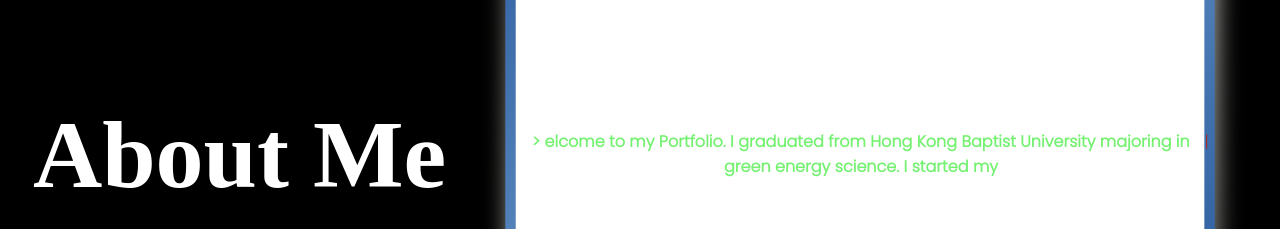
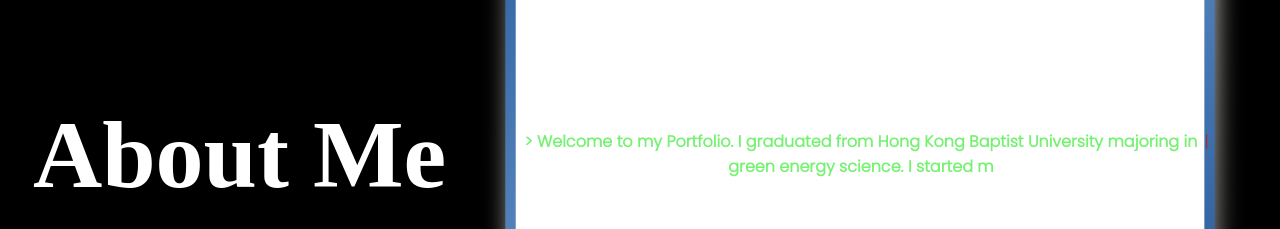
Before and after one commit to starxburst/portfolio, a React (Create React App) app: page / in a window 1280 px wide. Shown: the part 960-1189 px from the top of the page. Built offline with nearby package versions, Linux system fonts and the light colour scheme; a web font is replaced by a local one.

Commit message:
test git

```diff
--- a/src/components/About.js
+++ b/src/components/About.js
@@ -36,7 +36,7 @@ const About = () => {
                         <div className="about-typewriter-container">
                             <Typewriter
                             options={{
-                                strings: ['> elcome to my Portfolio. I graduated from Hong Kong Baptist University majoring in green energy science. I started my programming journey when I was 12 years old. I was obsessed with video games and put many times into them. During that time, I touched the programming step by step. I could contribute to the community, and exchange ideas with other developers. Currently, I’m trying to become a full-stack Javascript developer. Web development allows me to demonstrate creativity, create eye-catching animation and styling in numerous ways, turning designs into high-quality code. After over a year of study, I am ready to contribute to the world in this new way.'],
+                                strings: ['> Welcome to my Portfolio. I graduated from Hong Kong Baptist University majoring in green energy science. I started my programming journey when I was 12 years old. I was obsessed with video games and put many times into them. During that time, I touched the programming step by step. I could contribute to the community, and exchange ideas with other developers. Currently, I’m trying to become a full-stack Javascript developer. Web development allows me to demonstrate creativity, create eye-catching animation and styling in numerous ways, turning designs into high-quality code. After over a year of study, I am ready to contribute to the world in this new way.'],
                                 autoStart: true,
                                 loop: true,
                                 delay: 20,
```
